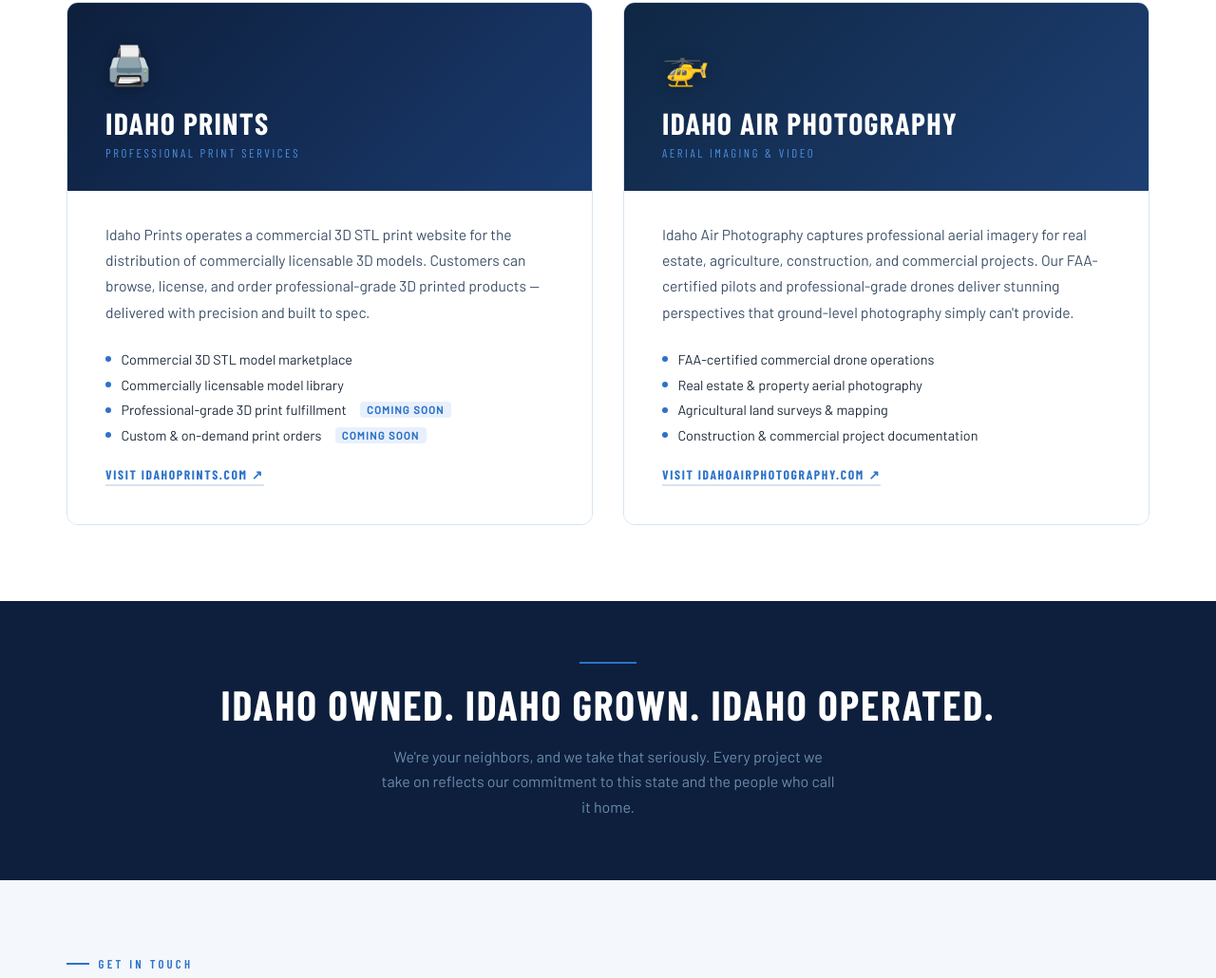
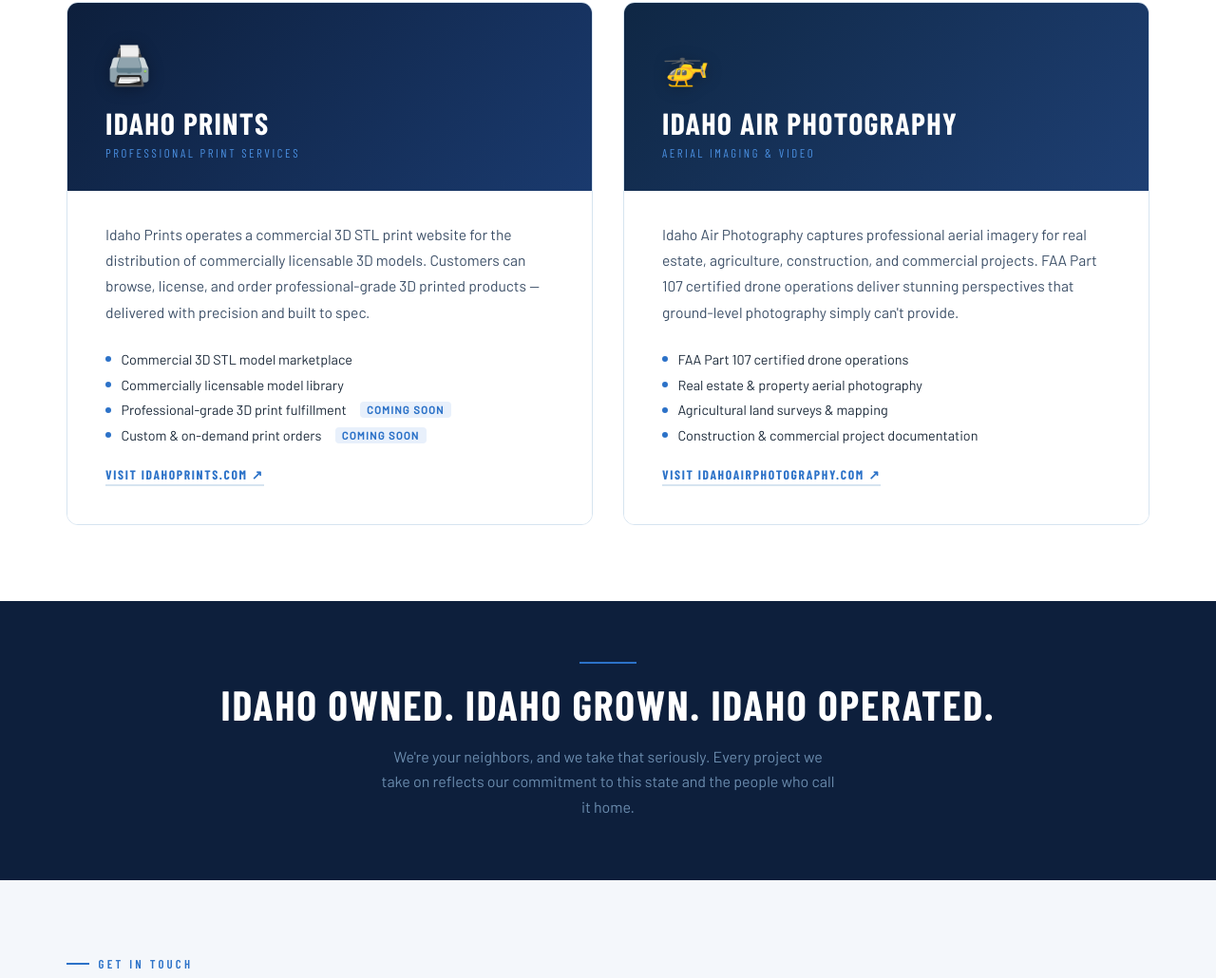
Before and after one commit to jhatmaker/hkenterprises-site, a plain HTML site: page index.html in a window 1280 px wide. Shown: the part 2081-3111 px from the top of the page at 95% size. Drawn offline with nearby package versions, Linux system fonts and the light colour scheme; a web font is replaced by a local one.

Commit message:
update website

```diff
--- a/index.html
+++ b/index.html
@@ -465,10 +465,10 @@
           </div>
           <div class="card-body">
             <p class="card-desc">
-              Idaho Air Photography captures professional aerial imagery for real estate, agriculture, construction, and commercial projects. Our FAA-certified pilots and professional-grade drones deliver stunning perspectives that ground-level photography simply can't provide.
+              Idaho Air Photography captures professional aerial imagery for real estate, agriculture, construction, and commercial projects. FAA Part 107 certified drone operations deliver stunning perspectives that ground-level photography simply can't provide.
             </p>
             <ul class="card-features">
-              <li>FAA-certified commercial drone operations</li>
+              <li>FAA Part 107 certified drone operations</li>
               <li>Real estate &amp; property aerial photography</li>
               <li>Agricultural land surveys &amp; mapping</li>
               <li>Construction &amp; commercial project documentation</li>
```
